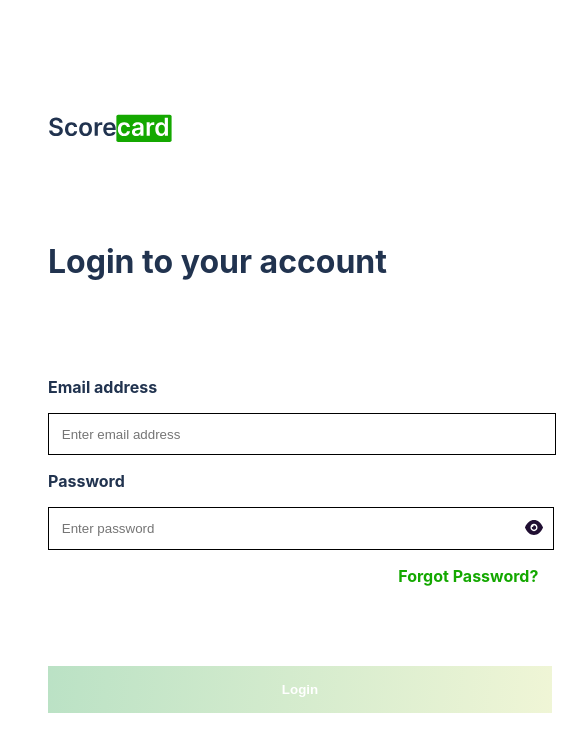
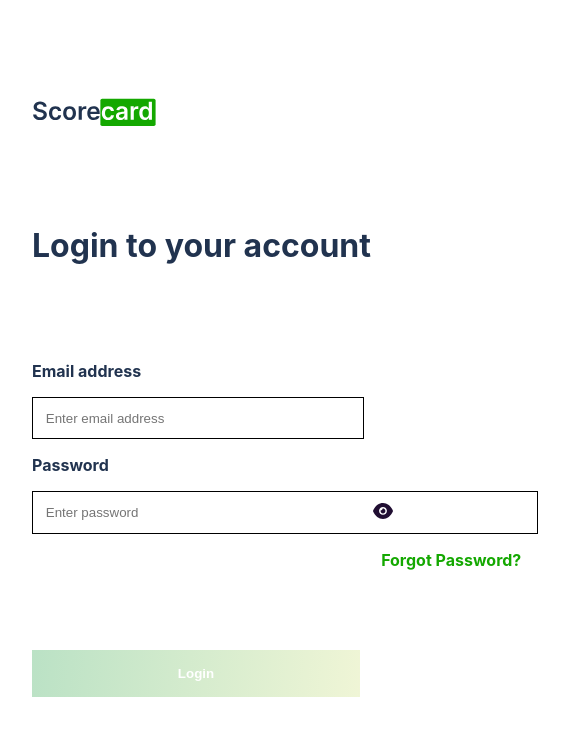
Before and after one commit to Vastro-lorde/scorecard-frontend, a React (Create React App) app: page /login in a window 390 px wide. Shown: the top 752 px of the page, 585 px wide, since content can reach past the window. Built offline with nearby package versions, Linux system fonts and the light colour scheme.

Commit message:
worked on  responsiveness

```diff
--- a/src/components/ForgotPasswordComponent/ForgotPassword.module.css
+++ b/src/components/ForgotPasswordComponent/ForgotPassword.module.css
@@ -87,3 +87,20 @@ label {
 .sendLink {
   margin: 0 0 3rem 0;
 }
+
+/* Large devices (laptops/desktops, 992px and up) */
+@media only screen and (max-width: 992px) {
+  .imageContainer > img {
+    display: none;
+  }
+  .details {
+    margin: auto;
+  }
+  input {
+    width: 19rem;
+  }
+
+  form:invalid input[type='submit'] {
+    width: 20.5rem;
+  }
+}
--- a/src/components/LoginComponent/Login.module.css
+++ b/src/components/LoginComponent/Login.module.css
@@ -5,7 +5,7 @@
 
 /* *{
     box-sizing: border-box;
-} */
+}  */
 .altH1 {
   left: 0;
   margin-bottom: 1rem;
@@ -32,7 +32,8 @@
   width: 31.5rem;
 }
 .details {
-  padding: 3rem;
+  padding: 2rem;
+  justify-content: center;
 }
 
 .eyeshowContainer {
@@ -58,13 +59,22 @@ form:invalid input[type='submit'] {
   font-weight: bold;
   margin: 5rem 0;
   padding: 1rem;
-  width: 31.5rem;
+  width: 20.5rem;
 }
 h1 {
   color: var(--primary-black);
   margin-bottom: 6rem;
 }
+
+.imageContainer {
+  height: 60%;
+}
+.imageContainer > img {
+  height: 100%;
+}
+
 img {
+  height: 100%;
   width: 100%;
 }
 input {
@@ -108,6 +118,21 @@ label {
 .paswordRequirements {
   display: none;
 }
+
 .sendLink {
   margin: 0 0 3rem 0;
 }
+
+/* Large devices (laptops/desktops, 992px and up) */
+@media only screen and (max-width: 992px) {
+  .imageContainer > img {
+    display: none;
+  }
+  .details {
+    margin: auto;
+  }
+  input,
+  form:invalid input[type='submit'] {
+    width: 19rem;
+  }
+}
```
